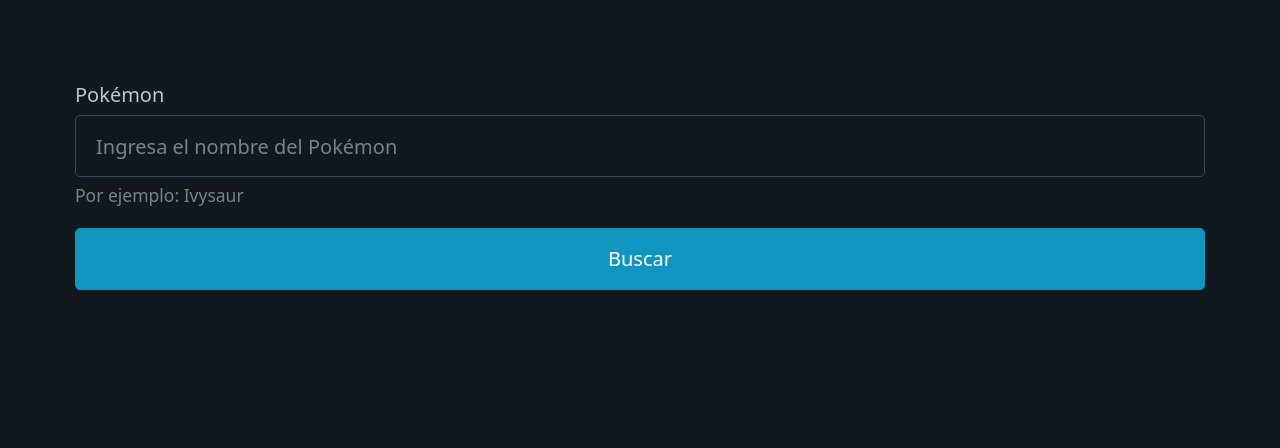
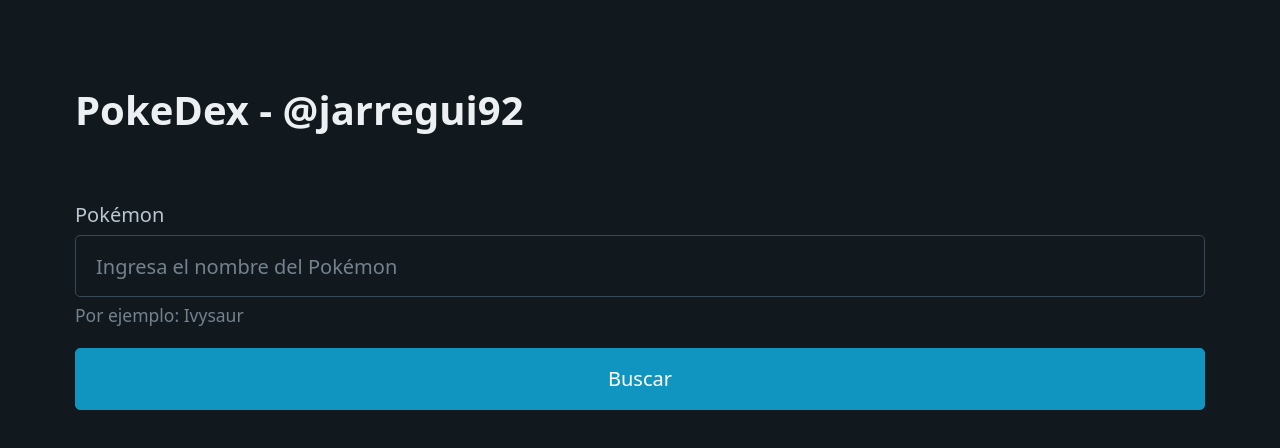
Before and after one commit to jarregui92/pokeDex, a plain HTML site: page index.html in a window 1280 px wide. Drawn offline with nearby package versions, Linux system fonts and the light colour scheme.

Commit message:
h1 agregado

```diff
--- a/index.html
+++ b/index.html
@@ -11,6 +11,7 @@
 <body>
 
     <main class="container">
+        <h1>PokeDex - @jarregui92</h1>
         <form id="form">
             <label>
                 Pokémon
```
